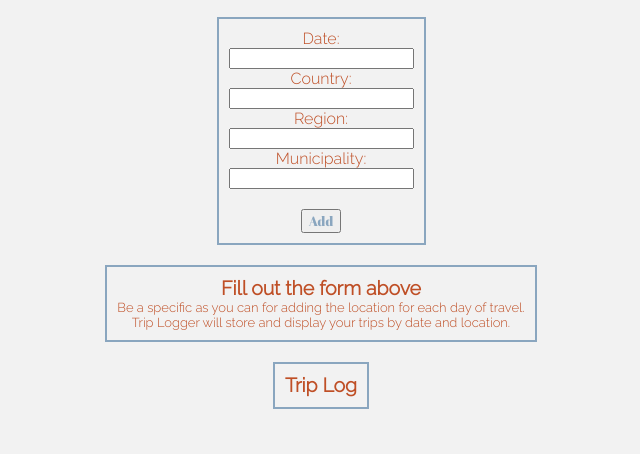
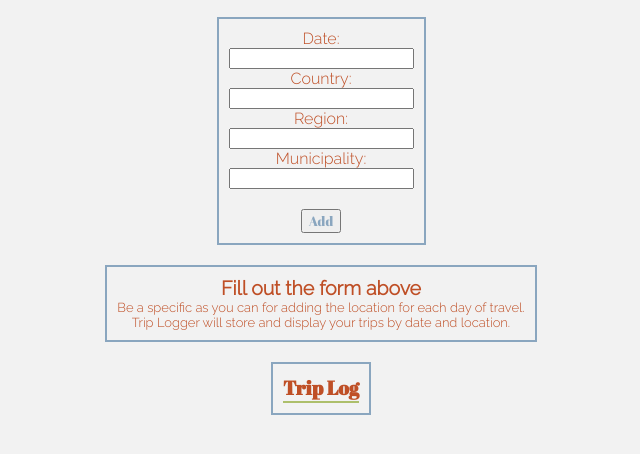
Before and after one commit to EvMad/trip-logger-1, a website: page public/index.html in a window 1280 px wide. Shown: the part 88-542 px from the top of the page, without its empty margins (319-959 px from the left). Drawn offline with Linux system fonts and the light colour scheme.

Commit message:
added #log id for styling data display h2

```diff
--- a/public/index.html
+++ b/public/index.html
@@ -49,7 +49,7 @@
         <!--card end-->
          <!--card start-->
          <div class="card">
-            <h2>Trip Log</h2>
+            <h2 id="log">Trip Log</h2>
 
         </div>
         <!--card end-->
--- a/public/style.css
+++ b/public/style.css
@@ -58,4 +58,13 @@ body {
 
 }
 
+#log {
+
+    font-family: 'Abril Fatface', cursive;
+    /* padding: 20px; */
+    color: var(--brown);
+    border-bottom: 2px solid var(--green);
+
+}
+
 /* media screen for watch/under 220px h1 text align center
```
